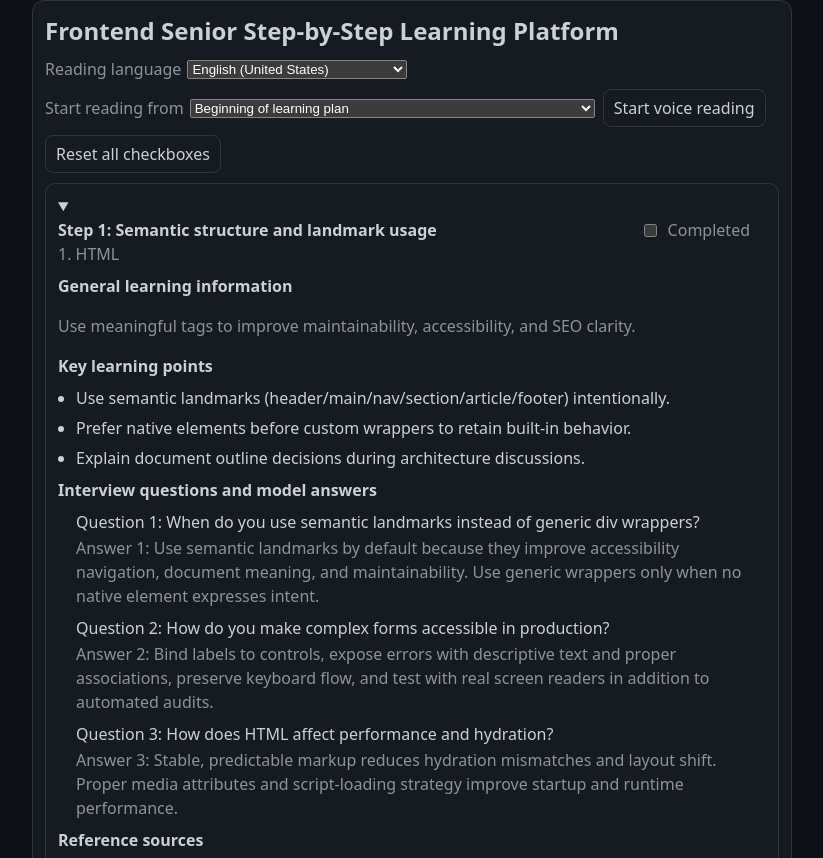
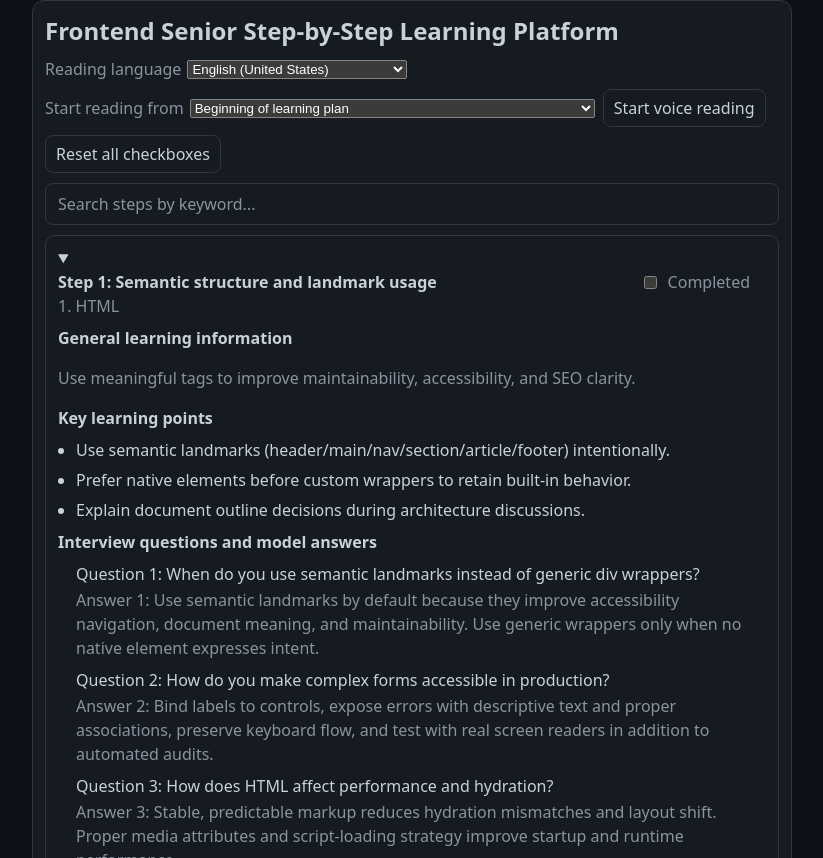
Before and after one commit to Rep1ay/angular-quiz, an Angular app: page /interview-prep in a window 1280 px wide. Shown: the part 302-1160 px from the top of the page, without its empty margins (228-1051 px from the left). Built offline with nearby package versions, Linux system fonts and the light colour scheme.

Commit message:
feat: add search functionality and highlight matching text in interview preparation steps

```diff
--- a/src/app/features/interview-prep/interview-prep-page/interview-prep-page.html
+++ b/src/app/features/interview-prep/interview-prep-page/interview-prep-page.html
@@ -84,6 +84,15 @@
       </div>
     </div>
 
+    <input
+      type="text"
+      class="prep__search-input"
+      placeholder="Search steps by keyword..."
+      aria-label="Filter steps by keyword"
+      [value]="searchQuery$$()"
+      (input)="setSearchQuery($any($event.target).value)"
+    />
+
     @if (ttsSupported$$() && isReading$$()) {
       <p class="prep__read-status" aria-live="polite">
         Voice reading in progress. The reader is going through all remaining selected steps.
@@ -91,7 +100,7 @@
     }
 
     <div class="prep__landscape-sections">
-      @for (step of orderedSteps$$(); track step.id; let stepIndex = $index) {
+      @for (step of filteredSteps$$(); track step.id; let stepIndex = $index) {
         <details
           class="prep__landscape-group"
           [open]="stepIndex === 0"
@@ -99,12 +108,12 @@
         >
           <summary class="prep__landscape-group-title">
             <span class="prep__summary-main" (click)="setCurrentStep(step.id)">
-              <span [attr.id]="'step-title-' + step.id">Step {{ stepIndex + 1 }}: {{ step.title }}</span>
+              <span [attr.id]="'step-title-' + step.id"><span>Step {{ step.originalStepNumber }}: </span><span [innerHTML]="highlightText(step.title)"></span></span>
               <label class="prep__topic-check prep__topic-check--inline" (click)="$event.stopPropagation()">
                 <input
                   type="checkbox"
                   [checked]="step.done"
-                  [attr.aria-label]="'Mark step ' + (stepIndex + 1) + ' as completed'"
+                  [attr.aria-label]="'Mark step ' + step.originalStepNumber + ' as completed'"
                   (click)="$event.stopPropagation()"
                   (change)="setStepDone(step, $any($event.target).checked)"
                 />
@@ -113,17 +122,17 @@
             </span>
           </summary>
 
-          <p class="prep__knowledge-summary">{{ step.sectionTitle }}</p>
+          <p class="prep__knowledge-summary" [innerHTML]="highlightText(step.sectionTitle)"></p>
 
           <div class="prep__general" aria-label="General learning information">
             <p class="prep__general-title">General learning information</p>
-            <p class="prep__landscape-group-summary">{{ step.explanation }}</p>
+            <p class="prep__landscape-group-summary" [innerHTML]="highlightText(step.explanation)"></p>
 
             @if (step.highlights.length > 0) {
               <p class="prep__general-subtitle">Key learning points</p>
               <ul class="prep__landscape-list">
                 @for (highlight of step.highlights; track highlight) {
-                  <li class="prep__landscape-item">{{ highlight }}</li>
+                  <li class="prep__landscape-item" [innerHTML]="highlightText(highlight)"></li>
                 }
               </ul>
             }
@@ -135,8 +144,8 @@
               <ul class="prep__qa-list">
                 @for (qa of qas; track qa.question; let qaIndex = $index) {
                   <li class="prep__qa-item">
-                    <p class="prep__qa-question">Question {{ qaIndex + 1 }}: {{ qa.question }}</p>
-                    <p class="prep__qa-answer">Answer {{ qaIndex + 1 }}: {{ qa.answer }}</p>
+                    <p class="prep__qa-question"><span>Question {{ qaIndex + 1 }}: </span><span [innerHTML]="highlightText(qa.question)"></span></p>
+                    <p class="prep__qa-answer"><span>Answer {{ qaIndex + 1 }}: </span><span [innerHTML]="highlightText(qa.answer)"></span></p>
                   </li>
                 }
               </ul>
@@ -152,13 +161,15 @@
                 target="_blank"
                 rel="noopener noreferrer"
                 [attr.aria-label]="
-                  'Open reference source ' + (idx + 1) + ' for step ' + (stepIndex + 1) + ' in a new tab'
+                  'Open reference source ' + (idx + 1) + ' for step ' + step.originalStepNumber + ' in a new tab'
                 "
                 >[source {{ idx + 1 }}]</a
               >
             }
           </div>
         </details>
+      } @empty {
+        <p class="prep__no-results">No steps match "{{ searchQuery$$() }}".</p>
       }
     </div>
   </section>
--- a/src/app/features/interview-prep/interview-prep-page/interview-prep-page.scss
+++ b/src/app/features/interview-prep/interview-prep-page/interview-prep-page.scss
@@ -237,6 +237,32 @@
   background: var(--surface);
 }
 
+.prep__search-input {
+  width: 100%;
+  padding: 8px 12px;
+  border: 1px solid var(--border);
+  border-radius: 8px;
+  background: var(--surface);
+  color: var(--fg);
+  font-size: inherit;
+
+  &::placeholder {
+    color: var(--muted);
+  }
+}
+
+.prep__no-results {
+  margin: 0;
+  color: var(--muted);
+}
+
+.prep__highlight {
+  background: var(--accent);
+  color: var(--surface);
+  border-radius: 2px;
+  padding-inline: 2px;
+}
+
 .prep__progress,
 .prep__next-goal {
   margin: 0;
--- a/src/app/features/interview-prep/interview-prep-page/interview-prep-page.ts
+++ b/src/app/features/interview-prep/interview-prep-page/interview-prep-page.ts
@@ -68,6 +68,10 @@ type LearningStep = {
   highlights: string[];
 };
 
+type FilteredStep = LearningStep & {
+  originalStepNumber: number;
+};
+
 type InterviewQa = {
   question: string;
   answer: string;
@@ -136,6 +140,16 @@ const SECTION_INTERVIEW_QA: Record<string, InterviewQa[]> = {
       question: 'How do you keep browser runtime work smooth?',
       answer:
         'Break heavy work into smaller chunks, defer non-critical tasks, and use profiling to confirm paint/layout costs are controlled.',
+    },
+    {
+      question: 'What is tree shaking and why does it matter for Angular apps?',
+      answer:
+        'Tree shaking is dead code elimination at build time that removes unused exports from the bundle. It relies on ES module static analysis. In Angular, providedIn: root services are tree-shakable, and avoiding barrel re-exports and CommonJS imports helps the bundler prune more aggressively, reducing bundle size.',
+    },
+    {
+      question: 'How do you ensure a library is tree-shakable?',
+      answer:
+        'Use ES module exports, set sideEffects: false in package.json, avoid top-level side effects in module scope, prefer named exports over namespace re-exports, and verify with bundle analyzer tools that unused code is actually dropped.',
     },
   ],
   'knowledge:typescript-senior': [
@@ -284,6 +298,11 @@ const STEP_SOURCES: Record<string, SourceLink[]> = {
     { url: 'https://developer.mozilla.org/en-US/docs/Web/API/Fetch_API' },
     { url: 'https://developer.mozilla.org/en-US/docs/Web/API/Window/requestAnimationFrame' },
     { url: 'https://web.dev/articles/rendering-performance' },
+  ],
+  'js-tree-shaking': [
+    { url: 'https://developer.mozilla.org/en-US/docs/Glossary/Tree_shaking' },
+    { url: 'https://webpack.js.org/guides/tree-shaking/' },
+    { url: 'https://angular.dev/guide/build' },
   ],
   'ts-types': [
     { url: 'https://www.typescriptlang.org/docs/handbook/2/generics.html' },
@@ -540,6 +559,19 @@ const KNOWLEDGE_BLOCKS: KnowledgeBlockTemplate[] = [
           'Use fetch, storage, and DOM APIs with security and performance in mind.',
           'Understand rendering pipeline basics and how code impacts paint/layout cost.',
           'Use profiling tools to validate assumptions with data.',
+        ],
+      },
+      {
+        id: 'js-tree-shaking',
+        title: 'Tree shaking and dead code elimination',
+        explanation:
+          'Tree shaking is a build-time optimization that removes unused exports from the final bundle. It relies on ES module static structure (import/export) so the bundler can determine at compile time which exports are consumed and safely drop the rest.',
+        highlights: [
+          'Only works with ES modules (static import/export); CommonJS require() defeats it.',
+          'Mark packages side-effect-free via "sideEffects" field in package.json so bundlers can prune entire unused modules.',
+          'Avoid barrel files that re-export everything — they prevent effective tree shaking because the bundler must assume all re-exports might be used.',
+          'Angular CLI leverages Webpack/esbuild tree shaking; providedIn: root services are tree-shakable because unused services are never referenced.',
+          'Use named exports and explicit imports instead of namespace imports (import *) to help bundlers identify unused bindings.',
         ],
       },
     ],
@@ -960,6 +992,49 @@ export class InterviewPrepPage implements OnDestroy {
     return pendingGoals.length > 1 ? pendingGoals[1] : null;
   });
 
+  protected readonly searchQuery$$ = signal('');
+
+  protected readonly filteredSteps$$ = computed<FilteredStep[]>(() => {
+    const steps = this.orderedSteps$$();
+    const query = this.searchQuery$$().trim().toLowerCase();
+
+    const withNumbers: FilteredStep[] = steps.map((step, index) => ({
+      ...step,
+      originalStepNumber: index + 1,
+    }));
+
+    if (!query) return withNumbers;
+
+    return withNumbers.filter((step) => {
+      if (step.title.toLowerCase().includes(query)) return true;
+      if (step.sectionTitle.toLowerCase().includes(query)) return true;
+      if (step.explanation.toLowerCase().includes(query)) return true;
+      if (step.highlights.some((h) => h.toLowerCase().includes(query))) return true;
+
+      const qas = this.getStepInterviewQas(step);
+      return qas.some(
+        (qa) =>
+          qa.question.toLowerCase().includes(query) ||
+          qa.answer.toLowerCase().includes(query)
+      );
+    });
+  });
+
+  protected setSearchQuery(query: string): void {
+    this.searchQuery$$.set(query);
+  }
+
+  protected highlightText(text: string): string {
+    const query = this.searchQuery$$().trim();
+    if (!query) return text;
+    const escaped = text.replace(/&/g, '&amp;').replace(/</g, '&lt;').replace(/>/g, '&gt;');
+    const queryEscaped = query.replace(/[.*+?^${}()|[\]\\]/g, '\\$&');
+    return escaped.replace(
+      new RegExp(`(${queryEscaped})`, 'gi'),
+      '<mark class="prep__highlight">$1</mark>'
+    );
+  }
+
   private readonly persistProgress = effect(() => {
     const doneIds = this.allPhaseItems$$()
       .filter(({ item }) => item.done)
```
